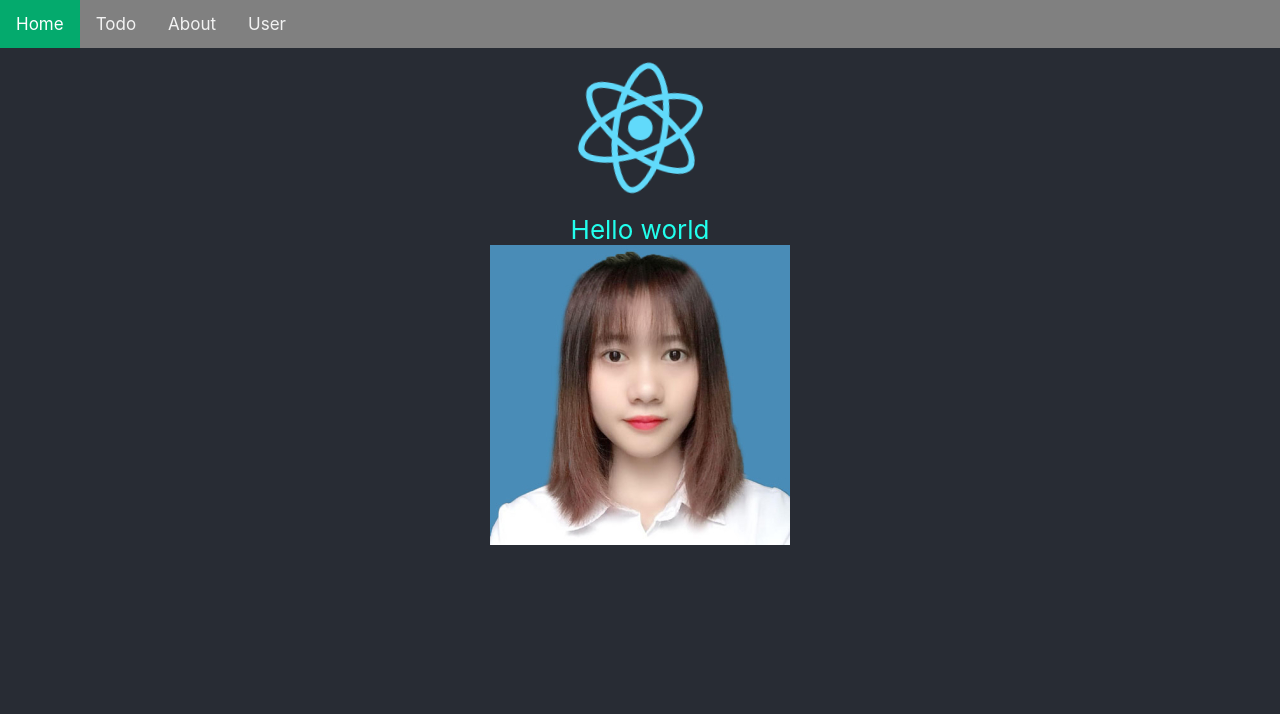
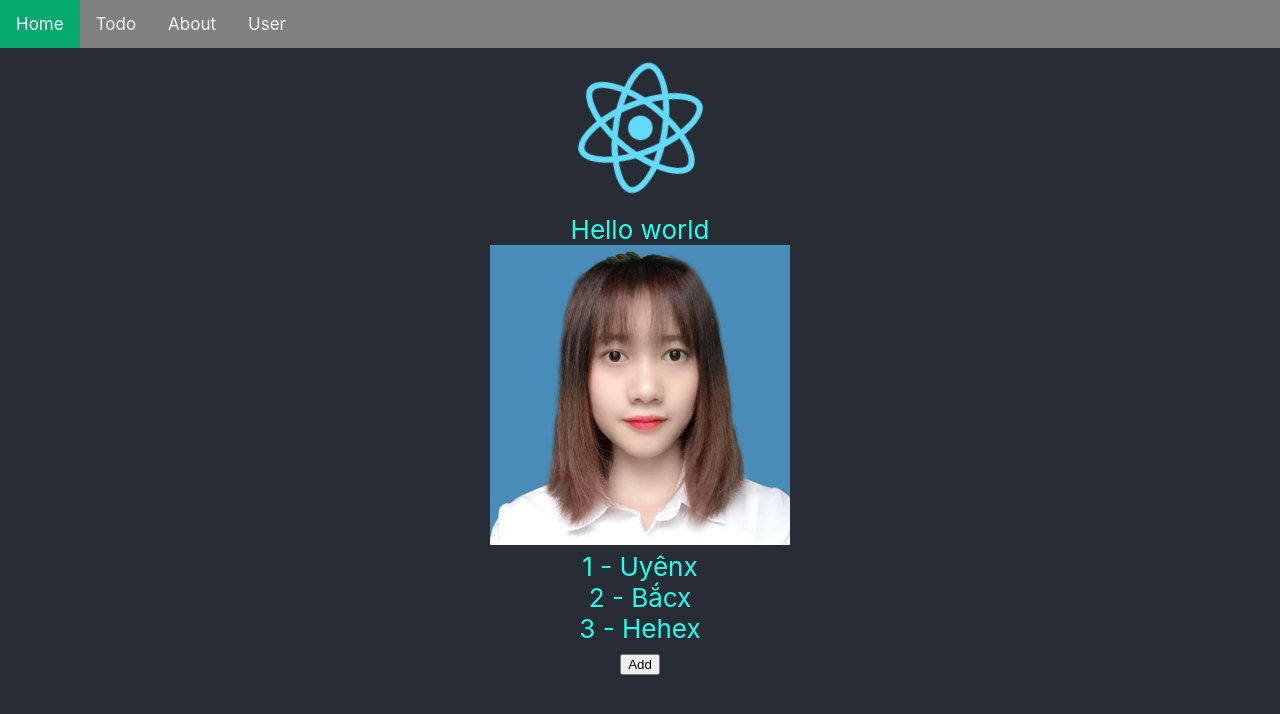
Before and after one commit to daothiuyen/reactJs-session1, a React (Create React App) app: page / in a window 1280 px wide. Shown: the top 714 px of the page. Built offline with nearby package versions, Linux system fonts and the light colour scheme.

Commit message:
use redux to add and delete user

```diff
--- a/src/index.js
+++ b/src/index.js
@@ -6,7 +6,9 @@
 import { Provider } from 'react-redux';
 import { createStore } from 'redux';
 import rootReducer from './store/reducers/rootReducer';
-const reduxStore = createStore(rootReducer);
+const reduxStore = createStore(rootReducer,
+  window.__REDUX_DEVTOOLS_EXTENSION__ && window.__REDUX_DEVTOOLS_EXTENSION__()
+);
 
 ReactDOM.render(
   <React.StrictMode>
--- a/src/store/reducers/rootReducer.js
+++ b/src/store/reducers/rootReducer.js
@@ -7,7 +7,23 @@
     ]
 }
 const rootReducer = (state = initState, action) => {
-
+    switch (action.type) {
+        case 'DELETE_USER':
+            console.log('run delete', action);
+            let users = state.users
+            users = users.filter(item => item.id !== action.payload.id)
+            return {
+                ...state, users
+            };
+        case 'CREATE_USER':
+            let id = Math.floor(Math.random() * 10000)
+            let user = { id: id, name: `random - ${id}` }
+            return {
+                ...state, users: [...state.users, user]
+            }
+        default:
+            return state;
+    }
     return state;
 }
 
--- a/src/views/Example/Home.js
+++ b/src/views/Example/Home.js
@@ -11,13 +11,34 @@
         //     this.props.history.push('/todo')
         // }, 3000)
     }
+    handleDeleteUser = (user) => {
+        this.props.deleteUserRedux(user);
+    }
+
+    handleCreateUser = () => {
+        this.props.addUserRedux()
+    }
 
     render() {
         console.log('>>> check data Redux', this.props);
+        let listUser = this.props.dataRedux;
         return (
             <>
                 <div>Hello world</div>
                 <img src={logo} />
+                <div>
+                    {listUser && listUser.length > 0 &&
+                        listUser.map((item, index) => {
+                            return (
+                                <div>
+                                    {index + 1} - {item.name}
+                                    <span onClick={() => this.handleDeleteUser(item)}>x</span>
+                                </div>
+                            )
+                        })
+                    }
+                    <button type="button" onClick={() => this.handleCreateUser()}>Add</button>
+                </div>
             </>
 
         )
@@ -27,5 +48,12 @@
 const mapStateToProps = (state) => {
     return { dataRedux: state.users }
 }
+
+const mapDispatchToProps = (dispatch) => {
+    return {
+        deleteUserRedux: (userDelete) => dispatch({ type: 'DELETE_USER', payload: userDelete }),
+        addUserRedux: () => dispatch({ type: 'CREATE_USER' })
+    }
+}
 //HOC: higher order component -> tạo ra 1 component mới với đầy đủ thuộc tính của thằng bên ngoài + của thằng bạn đang có
-export default connect(mapStateToProps)(Color(Home));
+export default connect(mapStateToProps, mapDispatchToProps)(Color(Home));
```
